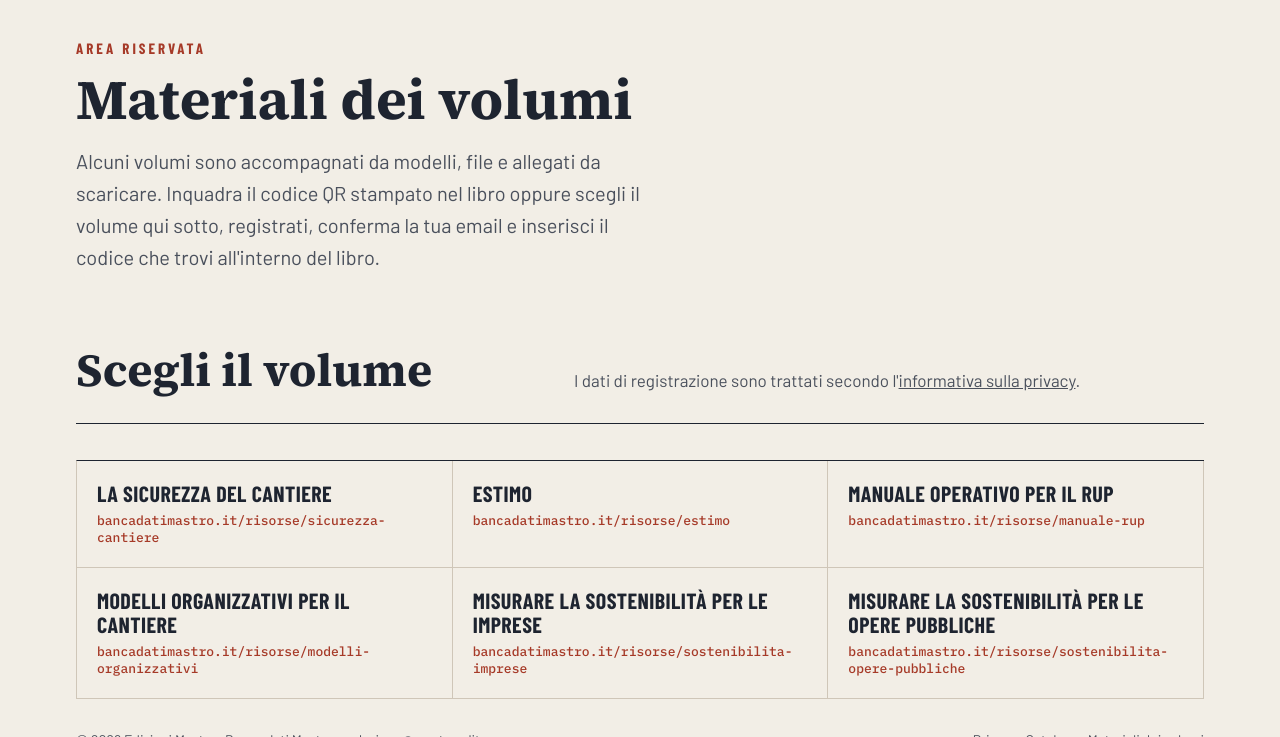
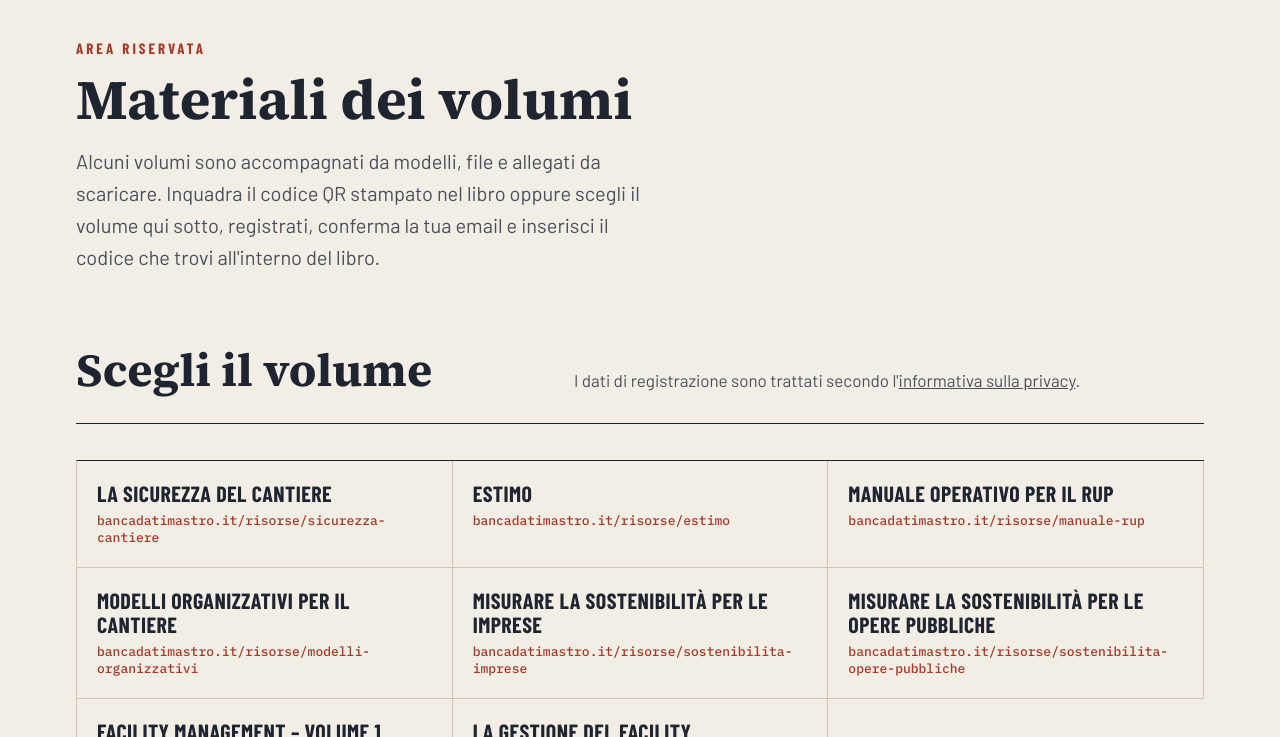
Before and after one commit to ingluigigrosso-studio/mastroeditore-sito, a plain HTML site: page materiali/index.html in a window 1280 px wide. Shown: the part 63-800 px from the top of the page. Drawn offline with nearby package versions, Linux system fonts and the light colour scheme.

Commit message:
Materiali online: Facility management, volumi 1 e 2
Co-Authored-By: Claude Opus 5.5 <noreply@anthropic.com>
Claude-Session: https://claude.ai/code/session_019zVmXVwzyeyLQNfD37wx4X

```diff
--- a/materiali/index.html
+++ b/materiali/index.html
@@ -280,7 +280,7 @@ section.coll{scroll-margin-top:90px}
   <section>
     <div class="wrap">
       <div class="sec-head"><h2>Scegli il volume</h2><p>I dati di registrazione sono trattati secondo l'<a href="https://bancadatimastro.it/privacy/">informativa sulla privacy</a>.</p></div>
-      <nav class="mat" aria-label="Volumi con materiali"><a href="https://bancadatimastro.it/risorse/sicurezza-cantiere/"><b>La sicurezza del cantiere</b><span>bancadatimastro.it/risorse/sicurezza-cantiere</span></a><a href="https://bancadatimastro.it/risorse/estimo/"><b>Estimo</b><span>bancadatimastro.it/risorse/estimo</span></a><a href="https://bancadatimastro.it/risorse/manuale-rup/"><b>Manuale operativo per il RUP</b><span>bancadatimastro.it/risorse/manuale-rup</span></a><a href="https://bancadatimastro.it/risorse/modelli-organizzativi/"><b>Modelli organizzativi per il cantiere</b><span>bancadatimastro.it/risorse/modelli-organizzativi</span></a><a href="https://bancadatimastro.it/risorse/sostenibilita-imprese/"><b>Misurare la sostenibilità per le imprese</b><span>bancadatimastro.it/risorse/sostenibilita-imprese</span></a><a href="https://bancadatimastro.it/risorse/sostenibilita-opere-pubbliche/"><b>Misurare la sostenibilità per le opere pubbliche</b><span>bancadatimastro.it/risorse/sostenibilita-opere-pubbliche</span></a></nav>
+      <nav class="mat" aria-label="Volumi con materiali"><a href="https://bancadatimastro.it/risorse/sicurezza-cantiere/"><b>La sicurezza del cantiere</b><span>bancadatimastro.it/risorse/sicurezza-cantiere</span></a><a href="https://bancadatimastro.it/risorse/estimo/"><b>Estimo</b><span>bancadatimastro.it/risorse/estimo</span></a><a href="https://bancadatimastro.it/risorse/manuale-rup/"><b>Manuale operativo per il RUP</b><span>bancadatimastro.it/risorse/manuale-rup</span></a><a href="https://bancadatimastro.it/risorse/modelli-organizzativi/"><b>Modelli organizzativi per il cantiere</b><span>bancadatimastro.it/risorse/modelli-organizzativi</span></a><a href="https://bancadatimastro.it/risorse/sostenibilita-imprese/"><b>Misurare la sostenibilità per le imprese</b><span>bancadatimastro.it/risorse/sostenibilita-imprese</span></a><a href="https://bancadatimastro.it/risorse/sostenibilita-opere-pubbliche/"><b>Misurare la sostenibilità per le opere pubbliche</b><span>bancadatimastro.it/risorse/sostenibilita-opere-pubbliche</span></a><a href="https://bancadatimastro.it/risorse/facility-management-1/"><b>Facility management – Volume 1</b><span>bancadatimastro.it/risorse/facility-management-1</span></a><a href="https://bancadatimastro.it/risorse/facility-management-2/"><b>La gestione del facility management – Volume 2</b><span>bancadatimastro.it/risorse/facility-management-2</span></a></nav>
     </div>
   </section>
 </main>
```
